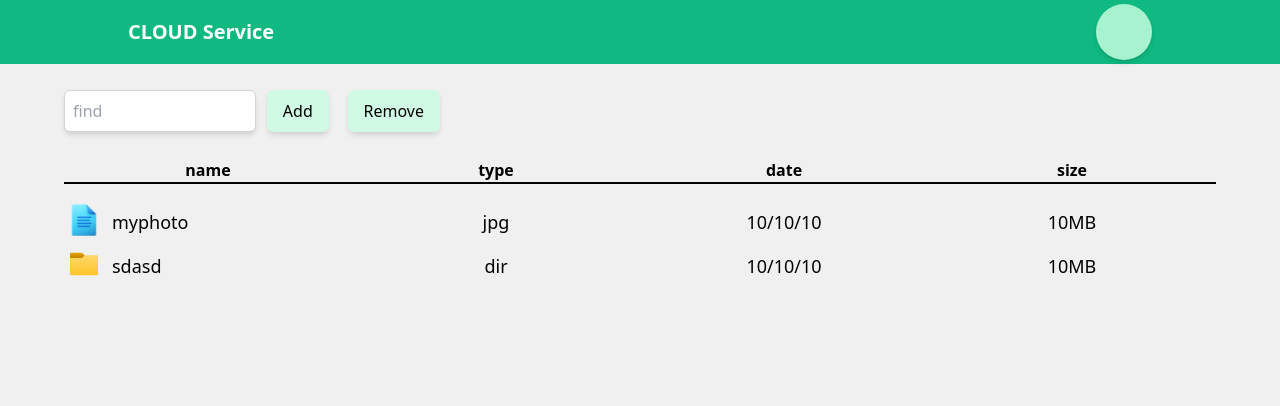
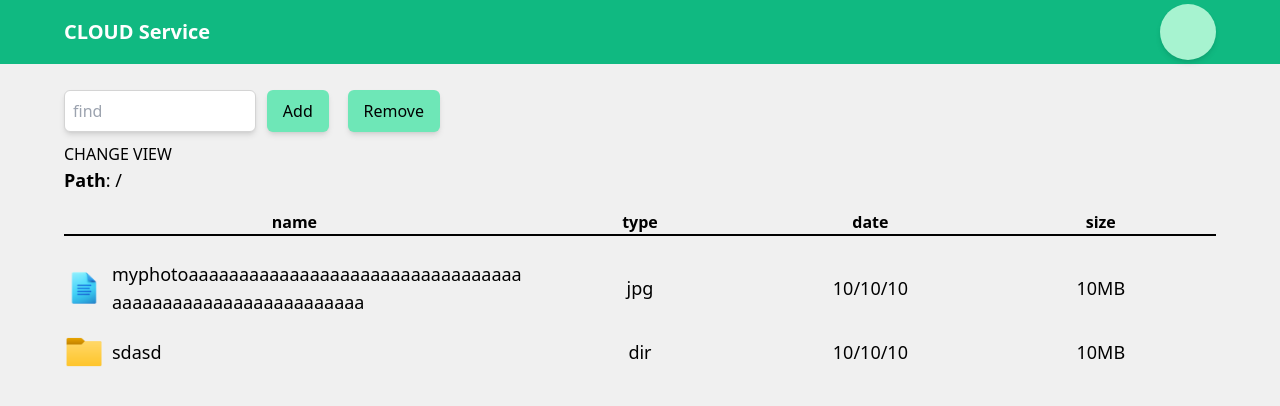
Before and after one commit to hryashik/cloud-v2, a Vue app: page / in a window 1280 px wide. Shown: the top 406 px of the page. Built offline with nearby package versions, Linux system fonts and the light colour scheme; sample sign-in values are in the browser's storage; what vue3-click-away would draw is missing.

Commit message:
bugs, not working, need to fix

```diff
--- a/src/App.vue
+++ b/src/App.vue
@@ -22,8 +22,8 @@ onBeforeMount(() => {
 </script>
 
 <template>
-   <Header v-if="state.isAuth" />
-   <RouterView class="px-4 py-4 lg:px-16"/>
+      <Header v-if="state.isAuth" />
+      <RouterView class="px-4 py-4 lg:px-16" />
 </template>
 
 <style>
--- a/src/components/Header.vue
+++ b/src/components/Header.vue
@@ -28,7 +28,7 @@ function logout() {
 <template>
    <header class="h-16 bg-emerald-500">
       <div
-         class="mx-auto flex h-full max-w-sm items-center justify-between text-white md:max-w-2xl lg:max-w-5xl">
+         class="mx-auto flex h-full items-center justify-between text-white px-4 lg:px-16">
          <div>
             <p class="text-xl font-bold">CLOUD Service</p>
          </div>
--- /dev/null
+++ b/src/components/ui/MyModal.vue
@@ -0,0 +1,47 @@
+<script setup lang="ts">
+import { ref, watch } from "vue";
+
+const props = defineProps<{ active: boolean; text: string }>();
+
+const modal = ref<HTMLDialogElement>();
+const emit = defineEmits<{ (e: "closeModal"): void; (e: "agree"): void }>();
+watch(
+   () => props.active,
+   newValue => {
+      if (newValue === true) {
+         modal?.value?.showModal();
+      } else {
+         modal?.value?.close();
+      }
+   },
+);
+function modalHandler(e: MouseEvent) {
+   e.stopPropagation();
+   const target = e.target as HTMLElement;
+   if (target === modal.value) {
+      emit("closeModal");
+   }
+}
+</script>
+
+<template>
+   <dialog ref="modal" @click="modalHandler" class="rounded-md p-4 shadow-lg">
+      <div class="flex w-[300px] flex-col items-center justify-around">
+         <p class="mb-4 text-lg">{{ text }}</p>
+         <div class="flex w-full justify-evenly">
+            <button
+               @click="emit('agree')"
+               class="w-20 select-none rounded-md bg-emerald-400 px-4 py-2 active:bg-emerald-500">
+               Yes
+            </button>
+            <button
+               class="w-20 select-none rounded-md bg-emerald-400 px-4 py-2 active:bg-emerald-500"
+               @click="() => emit('closeModal')">
+               No
+            </button>
+         </div>
+      </div>
+   </dialog>
+</template>
+
+<style scoped></style>
--- a/src/pages/main/components/MainBody.vue
+++ b/src/pages/main/components/MainBody.vue
@@ -2,13 +2,27 @@
 import { ref } from "vue";
 import { FileType } from "../../../types/file.ts";
 import StringOfTable from "./StringOfTable.vue";
-import HeaderTable from "./ui/HeaderTable.vue";
+import HeaderTable from "./table/HeaderTable.vue";
+import MainBodyFooter from "./MainBodyFooter.vue";
+import MyModal from "../../../components/ui/MyModal.vue";
+import Table from "./table/Table.vue";
 
 const files = ref<FileType[]>([
-   { name: "myphoto", date: "10/10/10", size: "10MB", type: "jpg", id: "1" },
+   {
+      name: "myphotoaaaaaaaaaaaaaaaaaaaaaaaaaaaaaaaaaaaaaaaaaaaaaaaaaaaaaaaaaa",
+      date: "10/10/10",
+      size: "10MB",
+      type: "jpg",
+      id: "1",
+   },
    { name: "sdasd", date: "10/10/10", size: "10MB", type: "dir", id: "2" },
 ]);
+
+const activeModal = ref(false);
 const activeIds = ref<string[]>([]);
+const currentPath = ref("/");
+const view = ref<"table" | "icons">("table");
+
 function setActive(id: string) {
    if (activeIds.value.includes(id)) {
       activeIds.value = activeIds.value.filter(el => el !== id);
@@ -16,10 +30,27 @@ function setActive(id: string) {
       activeIds.value.push(id);
    }
 }
+function deleteFilesHandler() {
+   activeModal.value = false;
+   files.value = files.value.filter(el => !activeIds.value.includes(el.id));
+   activeIds.value = [];
+}
+function toggleModal() {
+   activeModal.value = !activeModal.value;
+}
 </script>
 
 <template v-if="files">
-   <div class="mt-4">
+   <button @click="view = 'icons'">CHANGE VIEW</button>
+   <MyModal
+      :active="activeModal"
+      @close-modal="toggleModal"
+      @agree="deleteFilesHandler"
+      :text="'Delete this files?'" />
+   <div>
+      <span class="text-lg"><b>Path</b>: {{ currentPath }}</span>
+   </div>
+   <div class="mt-4" v-if="view === 'table'">
       <HeaderTable />
       <StringOfTable
          v-for="element of files"
@@ -31,16 +62,10 @@ function setActive(id: string) {
          :type="element.type"
          :active-ids="activeIds"
          @click-on-file="setActive" />
-      <div
-         v-if="activeIds.length"
-         class="fixed bottom-0 left-1/3 mb-4 flex w-1/3 items-center justify-between rounded-lg bg-indigo-300 px-8 py-4">
-         <p class="text-lg text-black">
-            Selected: <b>{{ activeIds.length }}</b> files
-         </p>
-         <div class="flex">
-            <p>Rename</p>
-            <p class="underline hover:cursor-pointer">Delete?</p>
-         </div>
-      </div>
+        <!--  <Table :files="files" :active-ids="activeIds"/> -->
    </div>
+   <MainBodyFooter
+      :active-ids="activeIds"
+      @cancel="activeIds = []"
+      @click-on-delete="activeModal = true" />
 </template>
--- /dev/null
+++ b/src/pages/main/components/MainBodyFooter.vue
@@ -0,0 +1,38 @@
+<script setup lang="ts">
+const { activeIds } = defineProps<{ activeIds: string[] }>();
+const emit = defineEmits<{
+   (e: "cancel"): void;
+   (e: "click-on-delete"): void;
+}>();
+
+function clickOnCancel() {
+   emit("cancel");
+}
+function clickOnDelete() {
+   emit("click-on-delete");
+}
+</script>
+
+<template>
+   <div
+      v-if="activeIds.length"
+      class="fixed bottom-0 left-1/2 mb-4 flex sm:w-[500px] w-[300px] -translate-x-1/2 items-center justify-between rounded-lg bg-indigo-300 px-2 py-2 sm:px-4 sm:py-3">
+      <div>
+         <p class="text-lg text-black">
+            Selected: <b>{{ activeIds.length }}</b> files
+         </p>
+      </div>
+      <div class="sm:flex-none flex">
+         <button
+            @click="clickOnCancel"
+            class="hover:cursor-pointe px-2 py-1 text-lg text-white transition-colors mr-2">
+            Cancel
+         </button>
+         <button
+            @click="clickOnDelete"
+            class="rounded-md bg-rose-400 px-2 py-1 text-lg transition-colors hover:cursor-pointer active:bg-rose-500">
+            Delete
+         </button>
+      </div>
+   </div>
+</template>
--- a/src/pages/main/components/StringOfTable.vue
+++ b/src/pages/main/components/StringOfTable.vue
@@ -4,36 +4,51 @@ import { FileType } from "../../../types/file";
 const { name, type, date, size, activeIds, id } = defineProps<
    FileType & { activeIds: string[] }
 >();
-const emit = defineEmits<{ (e: "clickOnFile", id: string): void }>();
+const emit = defineEmits<{
+   (e: "clickOnFile", id: string): void;
+   (e: "agree"): void;
+}>();
 function clickOnFile() {
-   emit("clickOnFile", id)
+   emit("clickOnFile", id);
 }
 </script>
 
 <template>
    <div
       @click="clickOnFile"
-      class="grid select-none grid-cols-4 justify-items-center hover:cursor-pointer text-lg py-2 relative"
-      :class="[activeIds.includes(id) ? 'bg-emerald-200 transition-colors' : '']">
-      <div class="ml-12 justify-self-start">
-         <img v-if="type === 'dir'" class="w-8 absolute bottom-2 left-1" src="assets/folder.png" alt="" >
-         <img v-else class="w-10 absolute bottom-1 left-0" src="assets/file-icon.png" alt="">
-         <p>{{ name }}</p>
+      class="main relative grid select-none justify-items-center py-2 text-lg hover:cursor-pointer"
+      :class="[
+         activeIds.includes(id) ? 'bg-emerald-200 transition-colors' : '',
+      ]">
+      <div class="flex items-center justify-self-start">
+         <img
+            v-if="type === 'dir'"
+            class="mr-2 w-10"
+            src="assets/folder.png"
+            alt="" />
+         <img v-else class="mr-2 w-10" src="assets/file-icon.png" alt="" />
+         <p class="break-all">
+            {{ name }}
+         </p>
       </div>
-      <div>
+      <div class="flex items-center">
          {{ type }}
       </div>
-      <div>
+      <div class="flex items-center">
          {{ date }}
       </div>
-      <div>
+      <div class="flex items-center">
          {{ size }}
       </div>
    </div>
 </template>
 
 <style scoped>
+.main {
+   grid-template-columns: 2fr 1fr 1fr 1fr;
+}
 .main > div {
-   border-right: 2px solid black;
+   display: flex;
+   justify-items: center;
 }
 </style>
--- a/src/pages/main/components/Tabs.vue
+++ b/src/pages/main/components/Tabs.vue
@@ -6,11 +6,11 @@ import MyInput from "../../../components/ui/MyInput.vue";
    <div class="tab__menu flex w-96 justify-between">
       <MyInput class="w-1/2 rounded-md shadow-md" :type="'text'" :placeholder="'find'"/>
       <button
-         class="mx-2 rounded-md bg-emerald-100 px-4 transition-colors hover:bg-emerald-200 active:bg-emerald-300 shadow-md">
+         class="mx-2 rounded-md bg-emerald-300 px-4 transition-colors  active:bg-emerald-400 shadow-md">
          Add
       </button>
       <button
-         class="mx-2 rounded-md bg-emerald-100 px-4 transition-colors hover:bg-emerald-200 active:bg-emerald-300 shadow-md">
+         class="mx-2 rounded-md bg-emerald-300 px-4 transition-colors  active:bg-emerald-400 shadow-md">
          Remove
       </button>
    </div>
--- /dev/null
+++ b/src/pages/main/components/table/HeaderTable.vue
@@ -0,0 +1,14 @@
+<template>
+   <div class="grid select-none justify-items-center border-b-2 font-bold border-b-black mb-4 main">
+      <div>name</div>
+      <div>type</div>
+      <div>date</div>
+      <div>size</div>
+   </div>
+</template>
+
+<style scoped>
+.main {
+   grid-template-columns: 2fr 1fr 1fr 1fr;
+}
+</style>
--- /dev/null
+++ b/src/pages/main/components/table/Table.vue
@@ -0,0 +1,30 @@
+<script setup lang="ts">
+import { FileType } from "../../../../types/file";
+import HeaderTable from "./HeaderTable.vue";
+
+const { files, activeIds } = defineProps<{
+   files: FileType[];
+   activeIds: string[];
+}>();
+
+const emit = defineEmits<{ (e: "clickOnFile", payload: string): void }>();
+function setActive(payload: string) {
+   emit("clickOnFile", payload);
+}
+</script>
+
+<template>
+   <div>
+      <HeaderTable />
+      <StringOfTable
+         v-for="element of files"
+         :key="element.id"
+         :id="element.id"
+         :name="element.name"
+         :date="element.date"
+         :size="element.size"
+         :type="element.type"
+         :active-ids="activeIds"
+         @click-on-file="setActive" />
+   </div>
+</template>
--- a/src/pages/main/components/ui/HeaderTable.vue
+++ /dev/null
@@ -1,8 +0,0 @@
-<template>
-   <div class="grid select-none grid-cols-4 justify-items-center border-b-2 font-bold border-b-black mb-4">
-      <div>name</div>
-      <div>type</div>
-      <div>date</div>
-      <div>size</div>
-   </div>
-</template>
```
